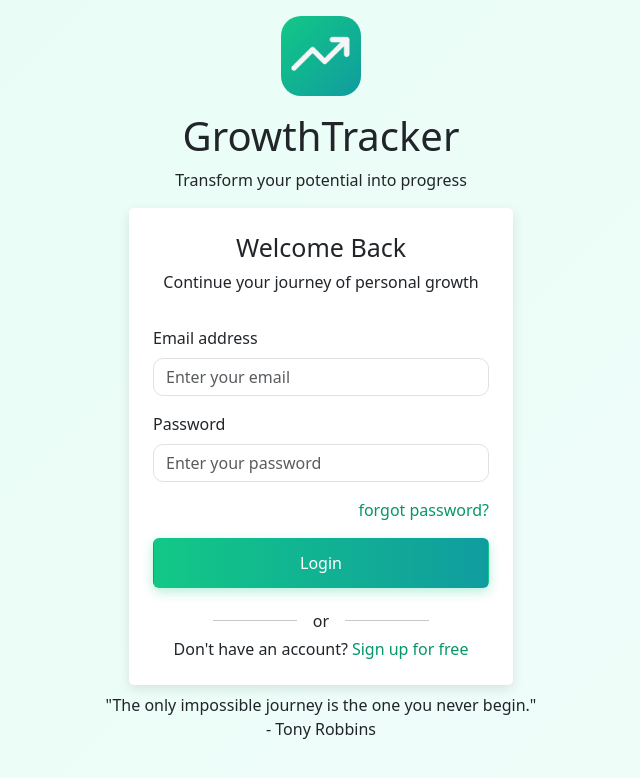
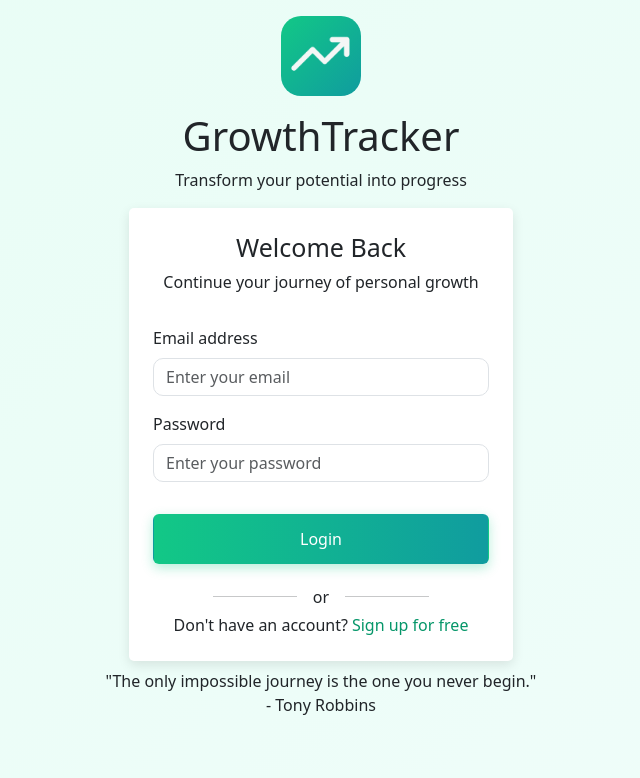
Before and after one commit to Madhav-87/growth-tracker-fullstack, a React (Create React App) app in the folder client/: page / in a window 1280 px wide. Shown: the top 778 px of the page, without its empty margins (319-959 px from the left). Built offline with nearby package versions, Linux system fonts and the light colour scheme.

Commit message:
remove the forgot password text from login

```diff
--- a/client/src/pages/Auth/Login.js
+++ b/client/src/pages/Auth/Login.js
@@ -44,9 +44,7 @@ function App() {
           }
           localStorage.setItem("token", res.data.usertoken);
           localStorage.setItem("isChildLockOn", res.data.isChildLockOn);
-
           toast.success("Login successfully!");
-
         }
       }).then((res) => {
         axios.post(`${process.env.REACT_APP_API_URL}/report`, {}, {
@@ -99,9 +97,6 @@ function App() {
                 <label for="exampleFormControlInput1" className="form-label">Password</label>
                 <input type="password" className="form-control" id="exampleFormControlInput1" placeholder="Enter your password" name="userPassword" onChange={getData} value={userData.userPassword} required></input>
               </div>
-              <div className='d-flex flex-column align-items-end mc-login-txt'>
-                forgot password?
-              </div>
               <div>
                 <button type="submit" className="mc-login-btn w-100 text-white btn mt-3 mb-3">
                   {
```
